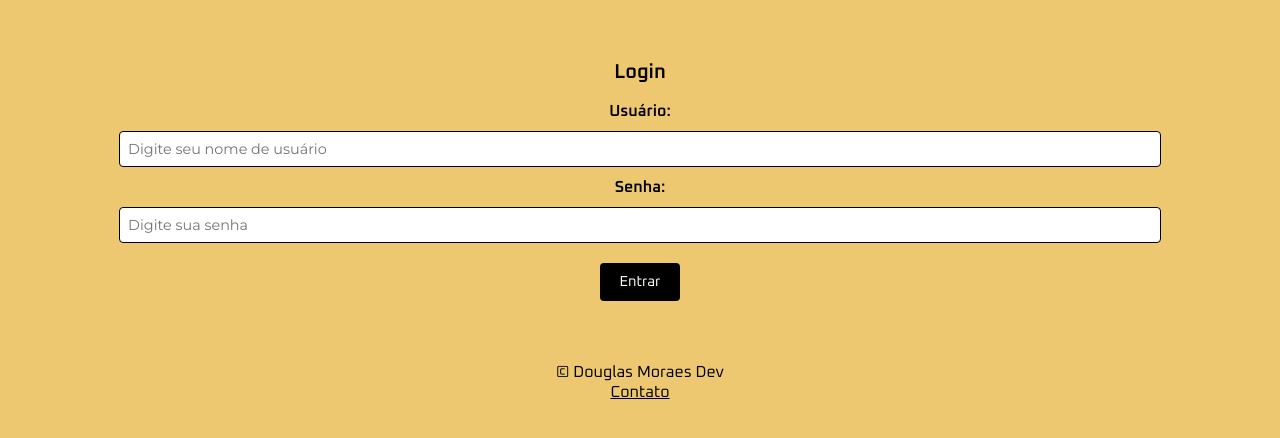
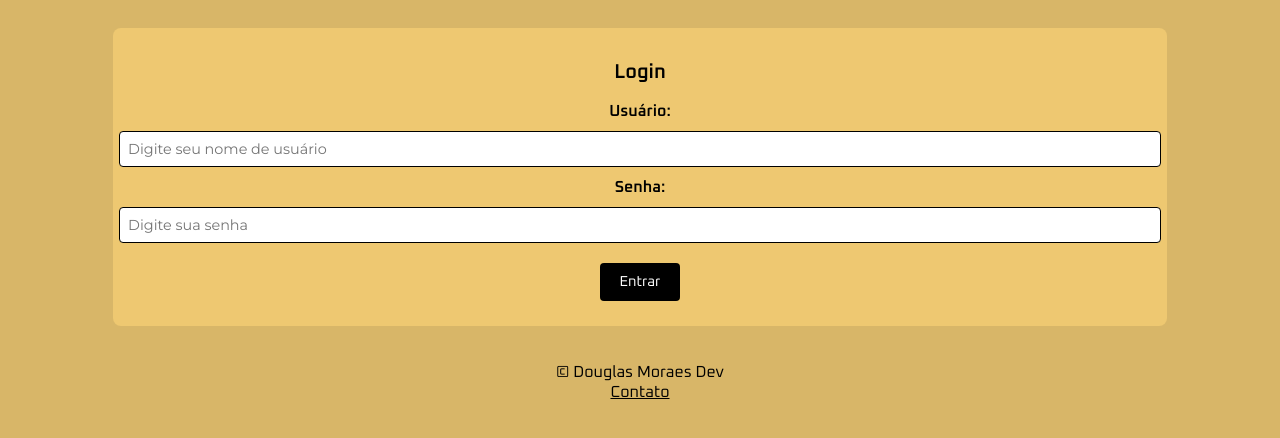
Before and after one commit to DouglasMoraesDev/arttipet, a plain HTML site: page index.html in a window 1280 px wide. Drawn offline with Linux system fonts and the light colour scheme.

Commit message:
ajuste na cor de fundo

```diff
--- a/style.css
+++ b/style.css
@@ -1,7 +1,7 @@
 /* Estilos Globais */
 body {
     color: #f0f8ff;
-    background-color: #eec871;
+    background-color: #d8b668;
     font-family: "Montserrat", sans-serif;
 }
 
```
